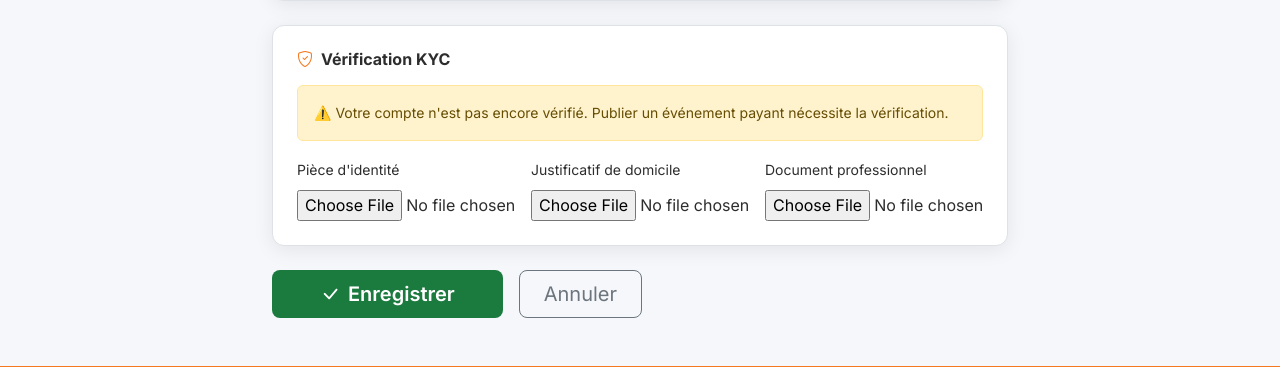
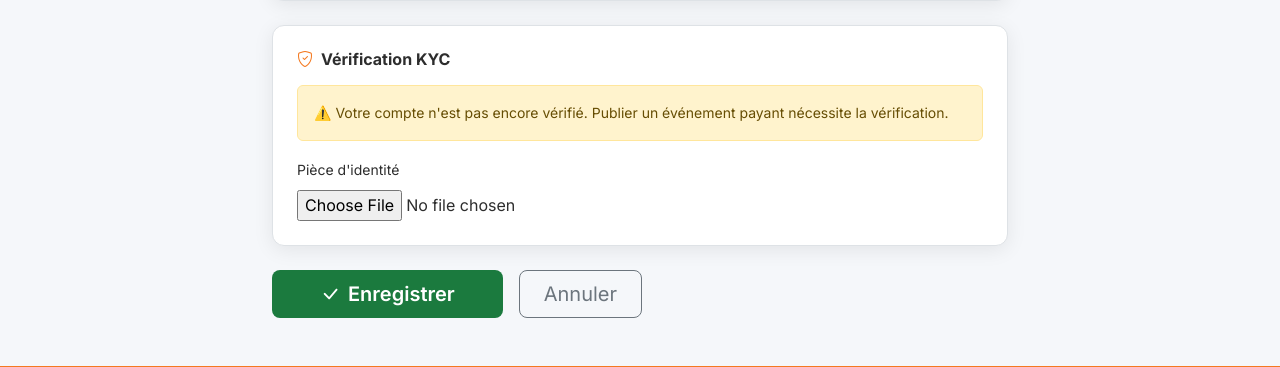
Before and after one commit to sidibeaboubacarsidick6-hub/ivoirpass_v2, a Django app: page /profil/modifier/ in a window 1280 px wide. Shown: the part 1614-1981 px from the top of the page. Run offline with Django 4.2, Linux system fonts and the light colour scheme; the visitor is signed in with stand-in values (Sample User, id 1); parts of the project's set-up code (start-up, migrations or seed data) failed here and were passed over.

Commit message:
kyc: allegement - garde uniquement Piece d'identite, retire Justificatif domicile/Document pro et le bouton Mon espace de confiance (obsolete)

```diff
--- a/templates/pages/profile.html
+++ b/templates/pages/profile.html
@@ -265,9 +265,6 @@
               <i class="bi bi-pencil me-1"></i>Modifier les préférences
             </a>
           </div>
-          <a href="{% url 'accounts:my_orders_history' %}" class="btn btn-outline-success w-100 mb-2">
-  <i class="bi bi-clock-history me-2"></i>Mon espace de confiance
-</a>
 
         </div><!-- /.tab-content -->
       </div><!-- /.ip-card -->
--- a/templates/pages/profile_edit.html
+++ b/templates/pages/profile_edit.html
@@ -165,20 +165,10 @@
           </div>
           {% endif %}
           <div class="row g-3">
-            <div class="col-md-4">
+            <div class="col-md-6">
               <label class="form-label small">Pièce d'identité</label>
               {{ organizer_form.kyc_identity_doc }}
               {% if user.kyc_identity_doc %}<small class="text-green">✅ Déjà fourni</small>{% endif %}
-            </div>
-            <div class="col-md-4">
-              <label class="form-label small">Justificatif de domicile</label>
-              {{ organizer_form.kyc_proof_of_address }}
-              {% if user.kyc_proof_of_address %}<small class="text-green">✅ Déjà fourni</small>{% endif %}
-            </div>
-            <div class="col-md-4">
-              <label class="form-label small">Document professionnel</label>
-              {{ organizer_form.kyc_business_doc }}
-              {% if user.kyc_business_doc %}<small class="text-green">✅ Déjà fourni</small>{% endif %}
             </div>
           </div>
         </div>
```
